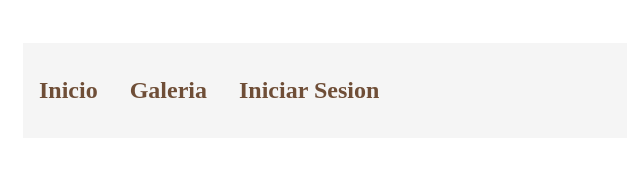
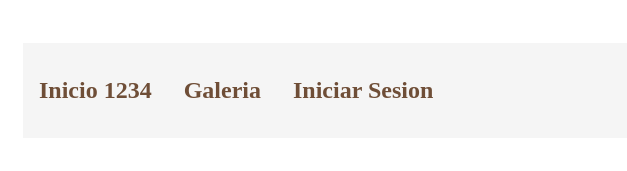
Before and after one commit to isaiastp/rep, a plain HTML site: page index.html in a window 1280 px wide. Shown: the top 171 px of the page, 0-627 px from the left. Drawn offline with Linux system fonts and the light colour scheme.

Commit message:
segundo comentario
segundo comentario

```diff
--- a/index.html
+++ b/index.html
@@ -71,7 +71,7 @@ li a {
 
 
 <ul>
-    <li> <h1><a href="index.html"style="color:#6F4E37">Inicio</a></h1></li>
+    <li> <h1><a href="index.html"style="color:#6F4E37">Inicio 1234</a></h1></li>
   <li> <h1><a href="galeria.html" style="color:#6F4E37">Galeria </a></h1></li>
   <li><h1><a href="index.php"style="color:#6F4E37">Iniciar Sesion </a></h1></li>
 
```
